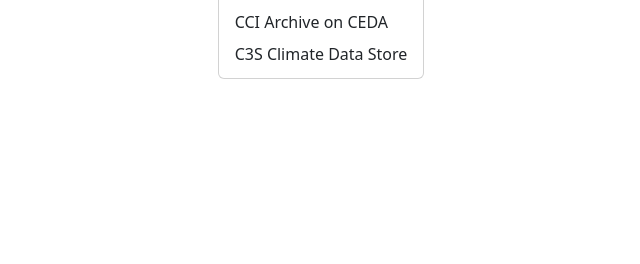
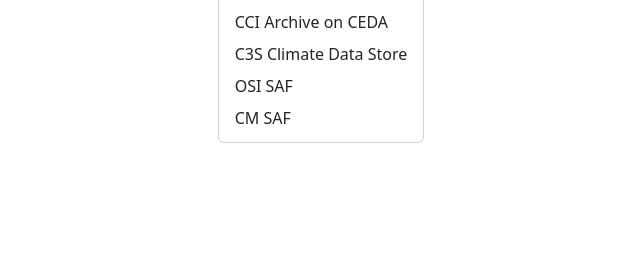
Before and after one commit to cedadev/cci_data_bridge, a Django app: page /dataset/ in a window 1280 px wide, after a click on "Filter on Provider". Shown: the part 246-510 px from the top of the page, without its empty margins (485-1125 px from the left). Run offline with Django 4.2, Linux system fonts and the light colour scheme; data that the repository does not hold is empty.

Commit message:
update dataset list template with new providers

```diff
--- a/templates/cci_data_bridge/dataset_list.html
+++ b/templates/cci_data_bridge/dataset_list.html
@@ -45,13 +45,11 @@
                         aria-expanded="false">Filter on Provider</a>
                     <div class="dropdown-menu">
                         <a class="dropdown-item" href="?provider=">---------------</a>
-                        <a class="dropdown-item"
-                            href="?provider=CCI+Open+Data+Portal">CCI
-                            Open Data Portal</a> <a class="dropdown-item"
-                            href="?provider=CCI+Archive+on+CEDA">CCI
-                            Archive on CEDA</a> <a class="dropdown-item"
-                            href="?provider=C3S+Climate+Data+Store">C3S
-                            Climate Data Store</a>
+                        <a class="dropdown-item" href="?provider=CCI+Open+Data+Portal">CCI Open Data Portal</a>
+                        <a class="dropdown-item" href="?provider=CCI+Archive+on+CEDA">CCI Archive on CEDA</a>
+                        <a class="dropdown-item" href="?provider=C3S+Climate+Data+Store">C3S Climate Data Store</a>
+                        <a class="dropdown-item" href="?provider=OSI+SAF">OSI SAF</a>
+                        <a class="dropdown-item" href="?provider=CM+SAF">CM SAF</a>
                     </div>
                 </div>
             </th>
```
